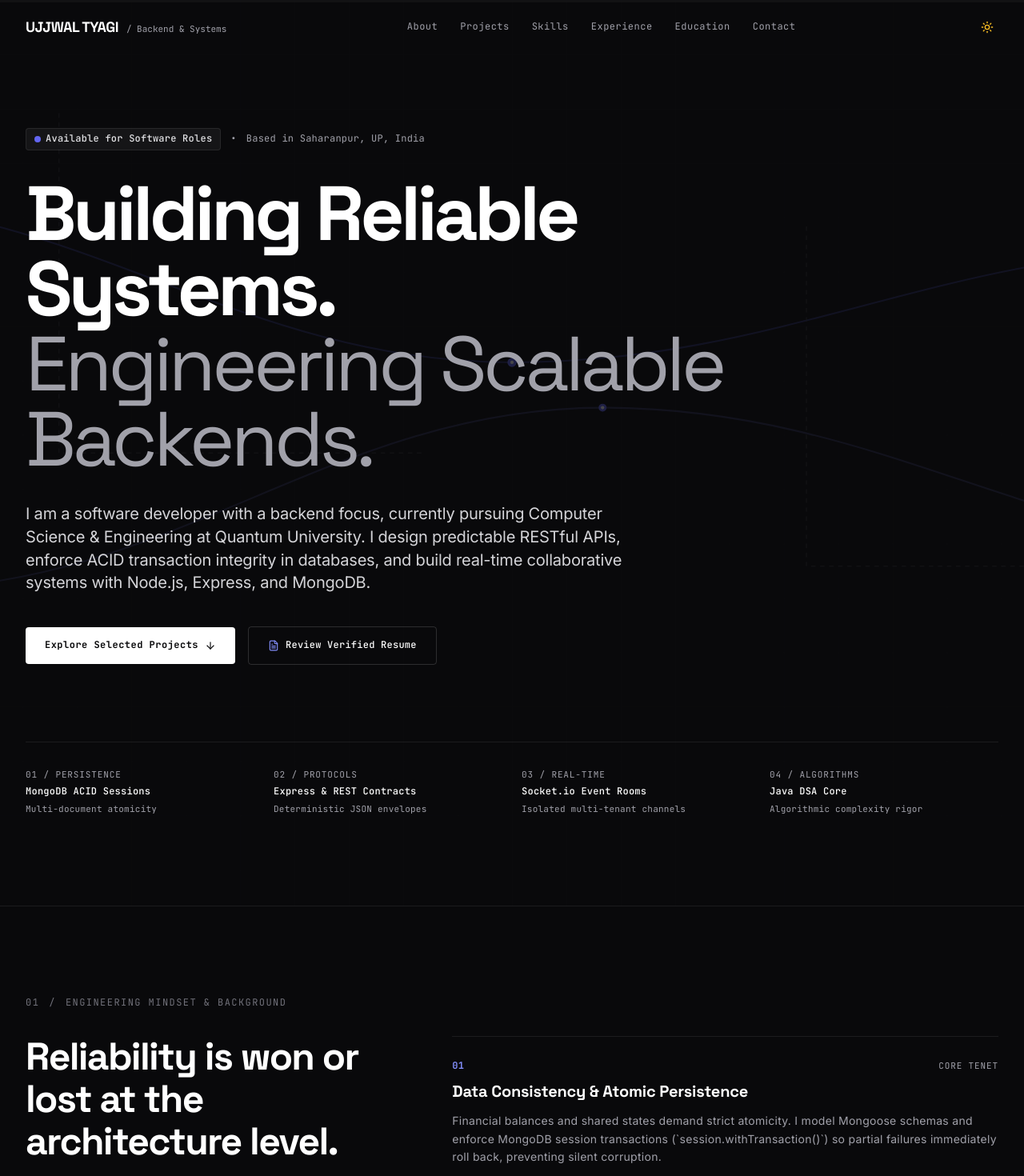
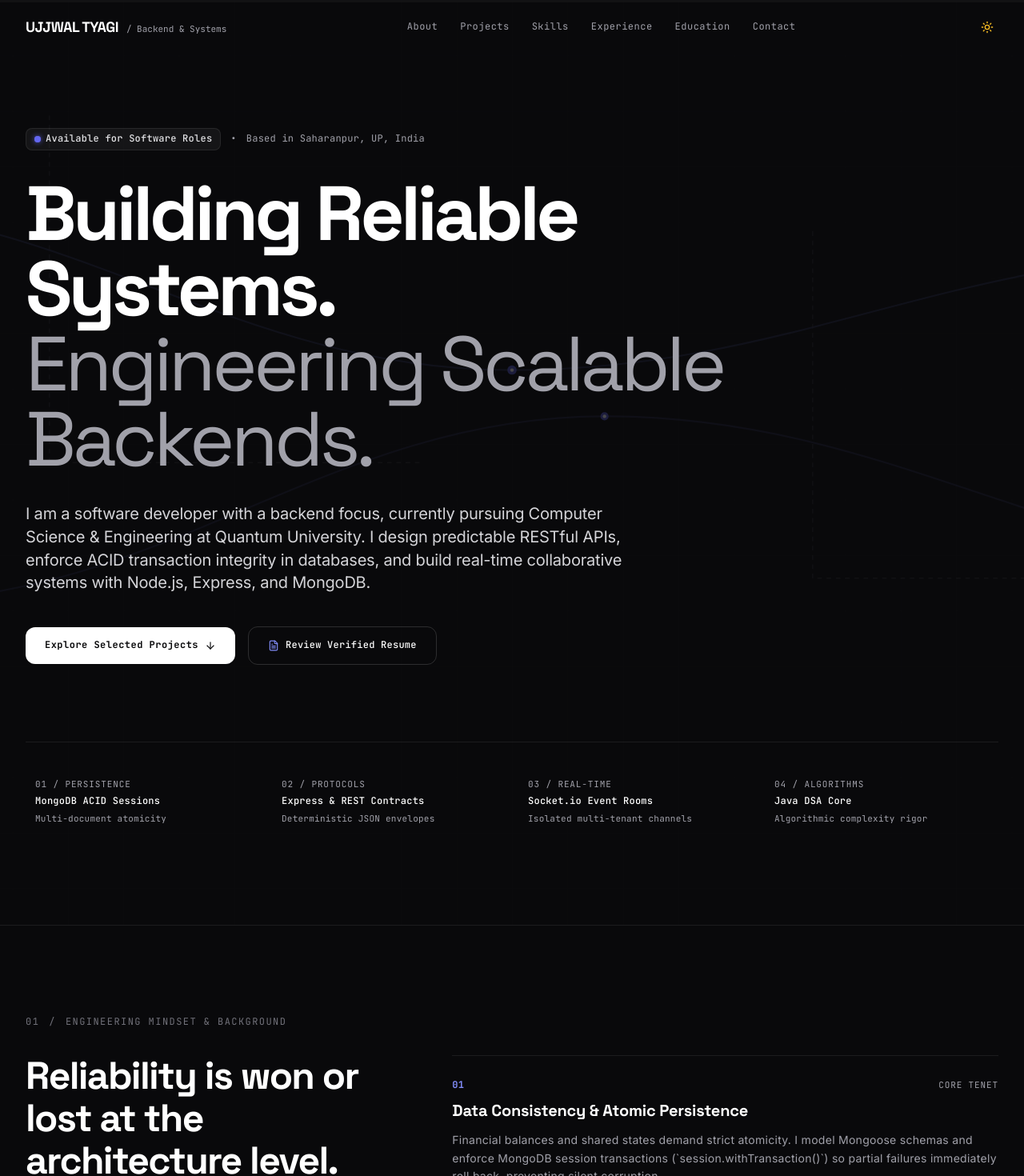
Before and after one commit to ujjwaltyagivashishtha/Portfolio, a React (Vite) app: page / in a window 1280 px wide. Shown: the top 1470 px of the page at 80% size. Built offline with nearby package versions, Linux system fonts and the light colour scheme; the HTML template or start-up script is replaced by a standard one.

Commit message:
style(hero): calm SVG network topology, add steady status beacon and tactile button lift

```diff
--- a/src/sections/Hero.jsx
+++ b/src/sections/Hero.jsx
@@ -42,14 +42,13 @@ export const Hero = ({ onOpenResume }) => {
             d="M 120 180 C 340 180, 480 320, 720 320 C 960 320, 1100 220, 1340 220"
             stroke="currentColor"
             strokeWidth="1.5"
-            className="text-indigo-500/40 animate-data-pulse"
+            className="text-indigo-500/30 dark:text-indigo-400/25"
           />
           <path
             d="M 180 520 C 420 520, 560 360, 800 360 C 1040 360, 1180 480, 1380 480"
             stroke="currentColor"
             strokeWidth="1.5"
-            className="text-zinc-400 dark:text-indigo-400/30 animate-data-pulse"
-            style={{ animationDelay: '1.5s' }}
+            className="text-zinc-300 dark:text-indigo-400/20"
           />
           <path
             d="M 320 100 L 320 400 L 640 400"
@@ -66,27 +65,24 @@ export const Hero = ({ onOpenResume }) => {
             className="text-zinc-300 dark:text-zinc-700/60"
           />
 
-          {/* Node 1 */}
+          {/* Topology Node Indicators */}
           <g transform="translate(120, 180)">
-            <circle r="4" fill="#6366f1" className="animate-node-breathe" />
+            <circle r="4" fill="#6366f1" fillOpacity="0.85" />
             <circle r="1.5" fill="#ffffff" />
           </g>
 
-          {/* Node 2 */}
           <g transform="translate(720, 320)">
-            <circle r="4" fill="#6366f1" className="animate-node-breathe" style={{ animationDelay: '1s' }} />
+            <circle r="4" fill="#6366f1" fillOpacity="0.85" />
             <circle r="1.5" fill="#ffffff" />
           </g>
 
-          {/* Node 3 */}
           <g transform="translate(1340, 220)">
-            <circle r="4" fill="#6366f1" className="animate-node-breathe" style={{ animationDelay: '2s' }} />
+            <circle r="4" fill="#6366f1" fillOpacity="0.85" />
             <circle r="1.5" fill="#ffffff" />
           </g>
 
-          {/* Node 4 */}
           <g transform="translate(800, 360)">
-            <circle r="3.5" fill="#6366f1" className="animate-node-breathe" style={{ animationDelay: '0.5s' }} />
+            <circle r="3.5" fill="#6366f1" fillOpacity="0.85" />
             <circle r="1.5" fill="#ffffff" />
           </g>
         </svg>
@@ -99,10 +95,10 @@ export const Hero = ({ onOpenResume }) => {
 
           {/* Eyebrow Label & Current Availability - Staggered 0ms */}
           <div className="animate-fade-up flex flex-wrap items-center gap-3 text-xs font-mono text-zinc-600 dark:text-zinc-400">
-            <span className="inline-flex items-center gap-1.5 px-2.5 py-1 rounded bg-zinc-100 dark:bg-white/[0.05] border border-zinc-200 dark:border-white/[0.08] text-zinc-900 dark:text-zinc-200 font-medium transition-all hover:border-indigo-500/40">
+            <span className="inline-flex items-center gap-1.5 px-2.5 py-1 rounded-lg bg-zinc-100 dark:bg-white/[0.05] border border-zinc-200 dark:border-white/[0.08] text-zinc-900 dark:text-zinc-200 font-medium transition-all duration-200 hover:border-indigo-500/40 hover:-translate-y-0.5">
               <span className="relative flex h-2 w-2">
-                <span className="animate-ping absolute inline-flex h-full w-full rounded-full bg-indigo-400 opacity-75"></span>
-                <span className="relative inline-flex rounded-full h-2 w-2 bg-indigo-500"></span>
+                <span className="absolute inline-flex h-full w-full rounded-full bg-indigo-400/50"></span>
+                <span className="relative inline-flex rounded-full h-2 w-2 bg-indigo-500 shadow-[0_0_6px_rgba(99,102,241,0.8)]"></span>
               </span>
               Available for Software Roles
             </span>
@@ -110,7 +106,7 @@ export const Hero = ({ onOpenResume }) => {
             <span className="hover:text-zinc-900 dark:hover:text-zinc-200 transition-colors">Based in Saharanpur, UP, India</span>
           </div>
 
-          {/* Expressive Oversized Headline - Staggered 100ms */}
+          {/* Expressive Oversized Headline - Staggered 80ms */}
           <h1 className="animate-fade-up delay-100 text-5xl sm:text-7xl lg:text-8xl font-display font-bold tracking-tighter text-zinc-950 dark:text-white leading-[0.98]">
             Building Reliable Systems.<br />
             <span className="text-zinc-500 dark:text-zinc-400 font-normal">
@@ -118,25 +114,25 @@ export const Hero = ({ onOpenResume }) => {
             </span>
           </h1>
 
-          {/* Concise Editorial Introduction - Staggered 200ms */}
+          {/* Concise Editorial Introduction - Staggered 160ms */}
           <p className="animate-fade-up delay-200 text-lg sm:text-xl text-zinc-700 dark:text-zinc-300 font-sans max-w-3xl leading-relaxed">
             I am a software developer with a backend focus, currently pursuing Computer Science & Engineering at Quantum University. I design predictable RESTful APIs, enforce ACID transaction integrity in databases, and build real-time collaborative systems with Node.js, Express, and MongoDB.
           </p>
 
-          {/* Dual Action CTAs - Staggered 300ms */}
+          {/* Dual Action CTAs - Responsive and Tactile - Staggered 240ms */}
           <div className="animate-fade-up delay-300 flex flex-wrap items-center gap-4 pt-2">
             <a
               href="#projects"
-              className="group px-6 py-3.5 rounded bg-zinc-950 dark:bg-white text-white dark:text-zinc-950 hover:bg-indigo-600 dark:hover:bg-indigo-500 font-mono text-xs font-bold tracking-wide transition-all duration-200 flex items-center gap-2 shadow-sm hover:shadow-md active:scale-[0.98]"
+              className="group px-6 py-3.5 rounded-xl bg-zinc-950 dark:bg-white text-white dark:text-zinc-950 hover:bg-indigo-600 dark:hover:bg-indigo-500 font-mono text-xs font-bold tracking-wide transition-all duration-200 ease-out flex items-center gap-2 shadow-sm hover:shadow-md hover:-translate-y-0.5 active:translate-y-0 active:scale-[0.98]"
             >
               <span>Explore Selected Projects</span>
-              <ArrowDown className="w-3.5 h-3.5 group-hover:translate-y-1 transition-transform duration-200" />
+              <ArrowDown className="w-3.5 h-3.5 group-hover:translate-y-0.5 transition-transform duration-200" />
             </a>
 
             <button
               type="button"
               onClick={onOpenResume}
-              className="group px-6 py-3.5 rounded border border-zinc-300 dark:border-white/[0.15] hover:border-zinc-950 dark:hover:border-white hover:bg-zinc-100/50 dark:hover:bg-white/[0.04] text-zinc-900 dark:text-white font-mono text-xs font-medium transition-all duration-200 flex items-center gap-2 active:scale-[0.98]"
+              className="group px-6 py-3.5 rounded-xl border border-zinc-300 dark:border-white/[0.15] hover:border-zinc-950 dark:hover:border-white hover:bg-zinc-100/50 dark:hover:bg-white/[0.04] text-zinc-900 dark:text-white font-mono text-xs font-medium transition-all duration-200 ease-out flex items-center gap-2 hover:-translate-y-0.5 hover:shadow-sm active:translate-y-0 active:scale-[0.98]"
             >
               <FileText className="w-3.5 h-3.5 text-indigo-600 dark:text-indigo-400 group-hover:scale-110 transition-transform duration-200" />
               <span>Review Verified Resume</span>
@@ -145,27 +141,27 @@ export const Hero = ({ onOpenResume }) => {
 
         </div>
 
-        {/* Structural Architecture Signature Strip - Staggered 400ms */}
-        <div className="animate-fade-up delay-400 mt-16 sm:mt-24 pt-8 border-t border-zinc-200 dark:border-white/[0.08] grid grid-cols-2 md:grid-cols-4 gap-6 font-mono text-xs">
-          <div className="space-y-1 group">
+        {/* Structural Architecture Signature Strip - Staggered 320ms */}
+        <div className="animate-fade-up delay-400 mt-16 sm:mt-24 pt-8 border-t border-zinc-200 dark:border-white/[0.08] grid grid-cols-2 md:grid-cols-4 gap-4 font-mono text-xs">
+          <div className="p-3 rounded-xl space-y-1 group transition-all duration-200 ease-out hover:bg-zinc-100/60 dark:hover:bg-white/[0.03] hover:-translate-y-0.5">
             <span className="text-zinc-400 text-[11px] block uppercase tracking-wider group-hover:text-indigo-600 dark:group-hover:text-indigo-400 transition-colors">01 / PERSISTENCE</span>
             <strong className="text-zinc-900 dark:text-white block font-medium">MongoDB ACID Sessions</strong>
             <span className="text-zinc-600 dark:text-zinc-400 text-[11px] block">Multi-document atomicity</span>
           </div>
 
-          <div className="space-y-1 group">
+          <div className="p-3 rounded-xl space-y-1 group transition-all duration-200 ease-out hover:bg-zinc-100/60 dark:hover:bg-white/[0.03] hover:-translate-y-0.5">
             <span className="text-zinc-400 text-[11px] block uppercase tracking-wider group-hover:text-indigo-600 dark:group-hover:text-indigo-400 transition-colors">02 / PROTOCOLS</span>
             <strong className="text-zinc-900 dark:text-white block font-medium">Express & REST Contracts</strong>
             <span className="text-zinc-600 dark:text-zinc-400 text-[11px] block">Deterministic JSON envelopes</span>
           </div>
 
-          <div className="space-y-1 group">
+          <div className="p-3 rounded-xl space-y-1 group transition-all duration-200 ease-out hover:bg-zinc-100/60 dark:hover:bg-white/[0.03] hover:-translate-y-0.5">
             <span className="text-zinc-400 text-[11px] block uppercase tracking-wider group-hover:text-indigo-600 dark:group-hover:text-indigo-400 transition-colors">03 / REAL-TIME</span>
             <strong className="text-zinc-900 dark:text-white block font-medium">Socket.io Event Rooms</strong>
             <span className="text-zinc-600 dark:text-zinc-400 text-[11px] block">Isolated multi-tenant channels</span>
           </div>
 
-          <div className="space-y-1 group">
+          <div className="p-3 rounded-xl space-y-1 group transition-all duration-200 ease-out hover:bg-zinc-100/60 dark:hover:bg-white/[0.03] hover:-translate-y-0.5">
             <span className="text-zinc-400 text-[11px] block uppercase tracking-wider group-hover:text-indigo-600 dark:group-hover:text-indigo-400 transition-colors">04 / ALGORITHMS</span>
             <strong className="text-zinc-900 dark:text-white block font-medium">Java DSA Core</strong>
             <span className="text-zinc-600 dark:text-zinc-400 text-[11px] block">Algorithmic complexity rigor</span>
```
